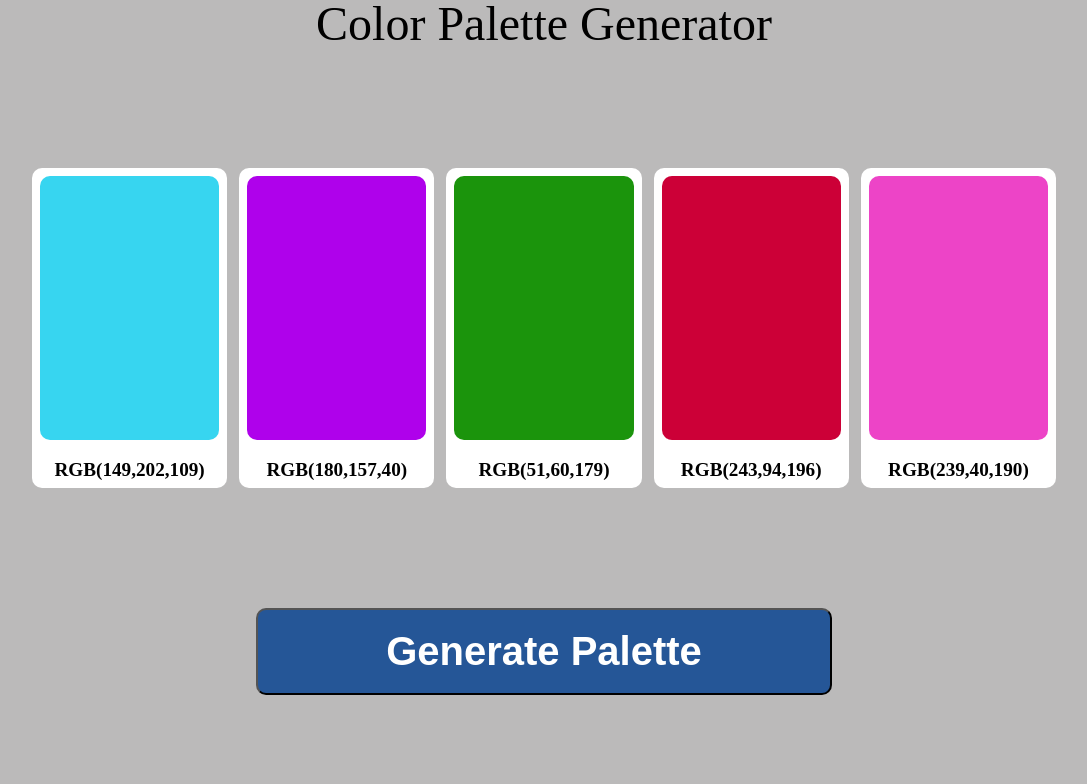
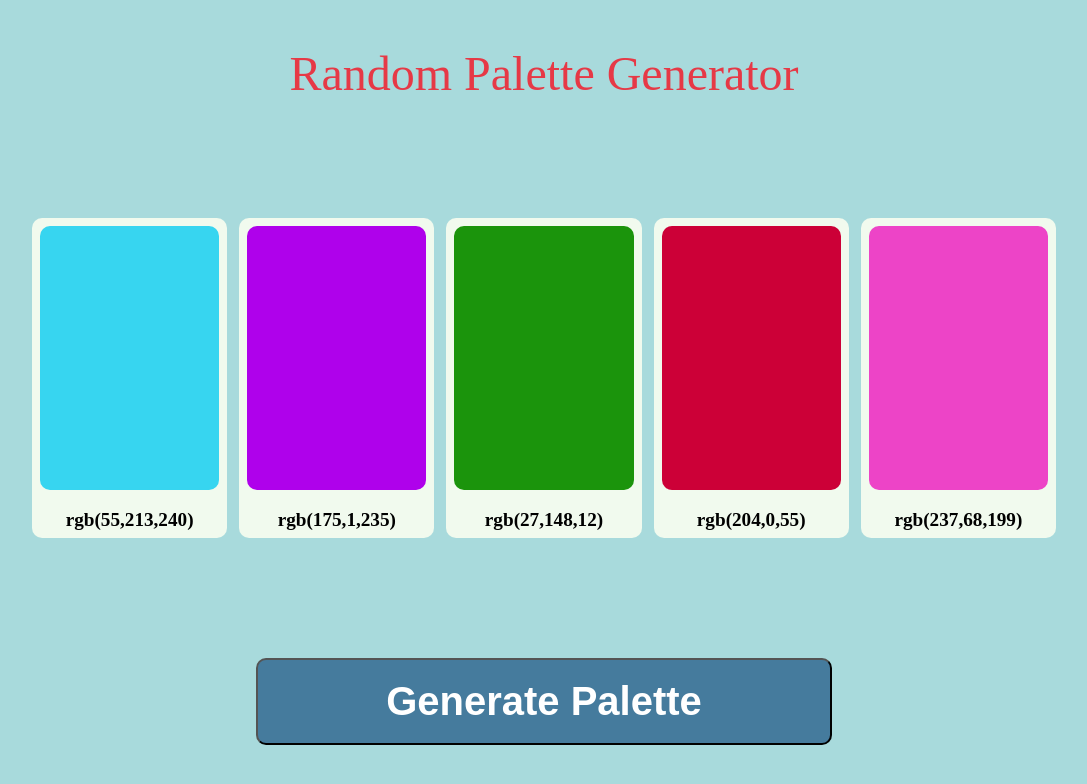
Before and after one commit to J-Wil21/colorPalette, a plain HTML site: page index.html in a window 1280 px wide. Both pictures are taken after a click on the button "Generate Palette". Shown: the whole page, without its empty margins (96-1183 px from the left). Drawn offline with Linux system fonts and the light colour scheme.

Commit message:
Update on Js.app file

```diff
--- a/app.js
+++ b/app.js
@@ -3,20 +3,33 @@ const container = document.getElementById('con');
 const disColor = document.querySelectorAll('#displayColor');
 const label = document.querySelectorAll('#colorNum');
 
-
-btn.addEventListener('click', () => {
-
-    disColor.forEach(disColor => {
-        disColor.style.backgroundColor = randomC();
-    });
-    label.forEach(label => {
-        label.innerText = randomC();
-    });
-})
-
 function randomC() {
     let r = Math.floor(Math.random(1) * 255)
     let g = Math.floor(Math.random(1) * 255)
     let b = Math.floor(Math.random(1) * 255)
-    return `rgb(${r},${g},${b})`;
+    return `rgb(${r},${g},${b})`
 }
+
+
+btn.addEventListener('click', () => {
+
+    for (let i = 0; i < disColor.length; i++) {
+        const C = randomC();
+        disColor[i].style.backgroundColor = C;
+        label[i].innerText = C;
+    }
+
+    // disColor.forEach(disColor => {
+    //     const C = randomC()
+    //     disColor.style.backgroundColor = C;
+    // });
+
+    // disColor.forEach(disColor => {
+    //     const C = randomC()
+    //     disColor.style.backgroundColor = C;
+    // });
+
+    //     label.forEach(label => {
+    //     label.innerText = randomC();
+    //   });
+})
--- a/index.html
+++ b/index.html
@@ -11,7 +11,7 @@
 
 <body>
     <!-- <p>Color <span id="color"></span>copied to your clipboard</p> -->
-    <h1>Color Palette Generator</h1>
+    <h1> Random Palette Generator</h1>
     <main class="flex-container">
         <div class="color-Container">
             <div id="displayColor"></div>
--- a/style.css
+++ b/style.css
@@ -3,18 +3,19 @@ body {
     justify-content: center;
     align-items: center;
     flex-direction: column;
-    background-color: rgba(167, 166, 166, 0.767);
+    background-color: #a8dadc;
 }
 
 h1 {
     text-align: center;
     font-size: 3em;
+    color: #e63946;
+    margin-top: 50px;
 }
 
 
 /* container styling */
 main {
-    /* background-color: aqua; */
     width: 80vw;
     height: 70vh;
     display: flex;
@@ -27,7 +28,7 @@ main {
     width: 16vw;
     height: 40vh;
     margin-right: 12px;
-    background-color: #fff;
+    background-color: #f1faee;
     border-radius: 10px;
     display: flex;
     justify-content: center;
@@ -37,7 +38,7 @@ main {
 }
 
 .color-Container:hover {
-    box-shadow: #000000e0 0 0 50px 7px;
+    box-shadow: #1d3557 0 0 50px 7px;
     width: 17vw;
     height: 41vh;
 }
@@ -56,7 +57,6 @@ main {
 
 #colorNum {
     font-size: 1.2em;
-    text-transform: uppercase;
     font-weight: 600;
 }
 
@@ -65,8 +65,23 @@ main {
 button {
     padding: 1.5% 10%;
     border-radius: 10px;
-    background-color: rgba(0, 62, 143, 0.801);
+    background-color: #457b9d;
     color: #fff;
     font-size: 40px;
     font-weight: 600;
+
 }
+
+button:hover {
+    box-shadow: #2a9d8f 0 0 50px 7px;
+    transition: ease-in 0.3s;
+    background-color: #457b9d;
+    border: #000 2px solid;
+
+}
+button:active{
+    background-color: #2c5670;
+    border: #000 2px solid;
+    transition: ease-in 0.01s;
+    color: #fff;
+}
```
